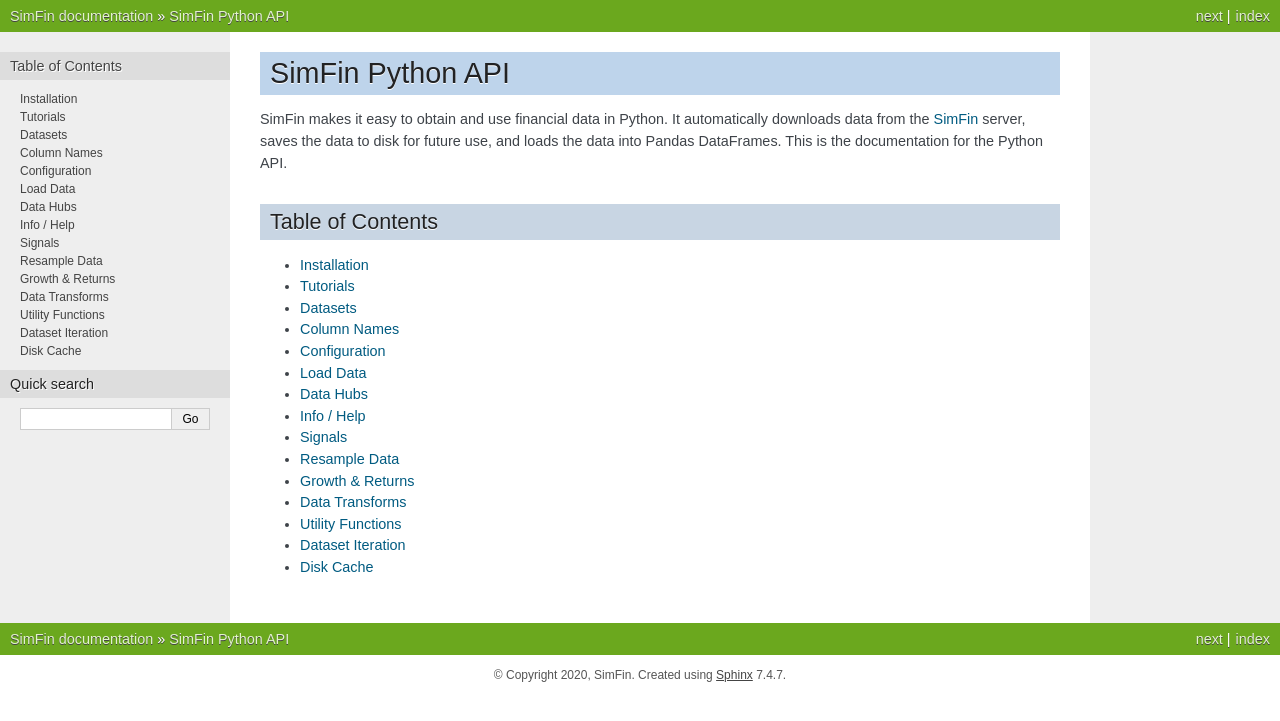
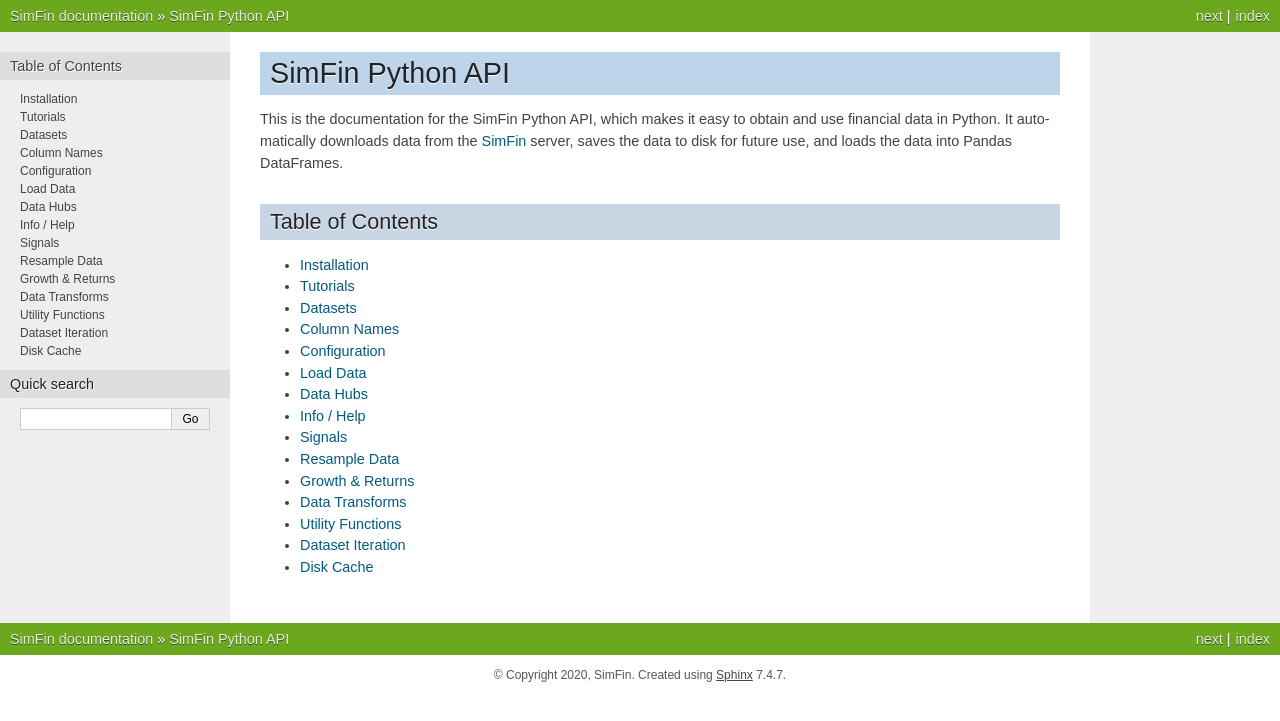
Before and after one commit to SimFin/simfin, a Sphinx documentation site: the page built from docs/index.rst, in a window 1280 px wide. Shown: the top 721 px of the page. Built offline with Sphinx 7.4.7, drawn with Linux system fonts in a browser that asks for light colours.

Commit message:
Updated sphinx docs

```diff
--- a/docs/conf.py
+++ b/docs/conf.py
@@ -35,6 +35,9 @@
 # This pattern also affects html_static_path and html_extra_path.
 exclude_patterns = ['_build', 'Thumbs.db', '.DS_Store']
 
+# Combine the doc-strings for a class and its __init__ method.
+autoclass_content = 'both'
+
 # Fix: https://stackoverflow.com/questions/56336234/build-fail-sphinx-error-contents-rst-not-found
 master_doc = 'index'
 
@@ -58,13 +61,14 @@
 # -- Add this to the beginning of every rst file -----------------------------
 
 rst_prolog = """
-.. |note_namespace| replace:: For convenience, most of the important functions
+.. |note_namespace| replace:: For convenience, the most important functions
     can be called directly from the `simfin` namespace. For example, instead
     of calling `simfin.load.load_income()` you can simply call
     `simfin.load_income()`
 
 .. The following are external links to the tutorials, because I could not get
     sphinx.ext.extlinks to work. Use `Tutorial 01`_ to insert link in your document.
+.. _functools.partial: https://docs.python.org/3/library/functools.html#functools.partial
 .. _Tutorial 01: https://github.com/SimFin/simfin-tutorials/blob/master/01_Basics.ipynb
 .. _Tutorial 02: https://github.com/SimFin/simfin-tutorials/blob/master/02_Resampling.ipynb
 .. _Tutorial 03: https://github.com/SimFin/simfin-tutorials/blob/master/03_Growth_Returns.ipynb
--- a/docs/hubs.rst
+++ b/docs/hubs.rst
@@ -6,7 +6,9 @@
 Data-hubs combine functions for easy loading and processing of SimFin data.
 See `Tutorial 05`_ for detailed examples.
 
-|note_namespace|
+For convenience, the data-hubs are also available directly in the `simfin`
+namespace, so instead of using `simfin.hubs.StockHub` you can simply use
+`simfin.StockHub`
 
 .. automodule:: simfin.hubs
    :members:
--- a/docs/index.rst
+++ b/docs/index.rst
@@ -3,10 +3,10 @@
 SimFin Python API
 =================
 
-SimFin makes it easy to obtain and use financial data in Python.
-It automatically downloads data from the `SimFin <https://www.simfin.com/>`_
-server, saves the data to disk for future use, and loads the data into
-Pandas DataFrames. This is the documentation for the Python API.
+This is the documentation for the SimFin Python API, which makes it easy to
+obtain and use financial data in Python. It automatically downloads data from
+the `SimFin <https://www.simfin.com/>`_ server, saves the data to disk for
+future use, and loads the data into Pandas DataFrames.
 
 
 Table of Contents
--- a/docs/load.rst
+++ b/docs/load.rst
@@ -7,7 +7,7 @@
 If the data-file does not exist in the data-directory on disk, then it is
 first downloaded from the SimFin server and saved in the local data-directory,
 so it can be loaded very quickly in the future. The main function is
-:obj:`~simfin.load.load` which is specialized using `functools.partial` into e.g.
+:obj:`~simfin.load.load` which is specialized using `functools.partial`_ into e.g.
 :obj:`~simfin.load.load_companies`, :obj:`~simfin.load.load_shareprices`, etc.
 See `Tutorial 01`_ for detailed examples.
 If you want to load several datasets, then it is easier to use :doc:`hubs`.
```
